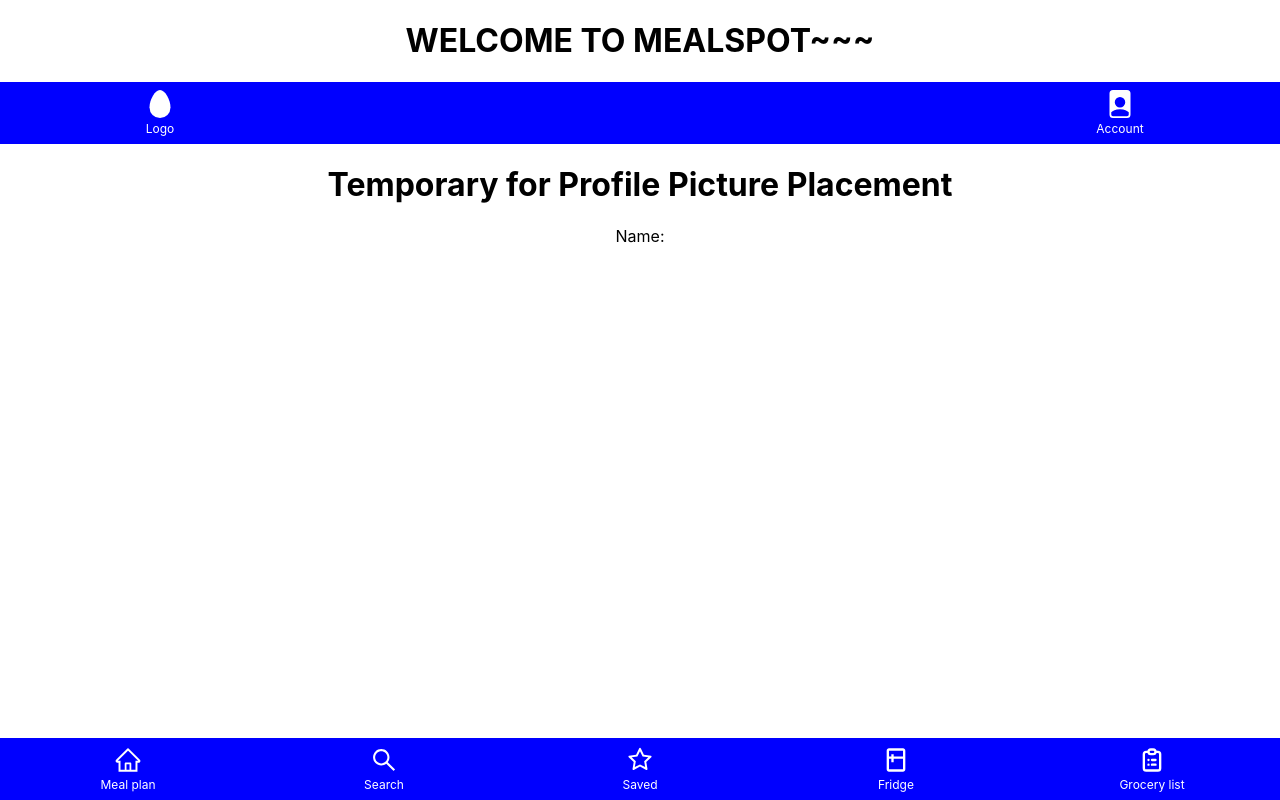
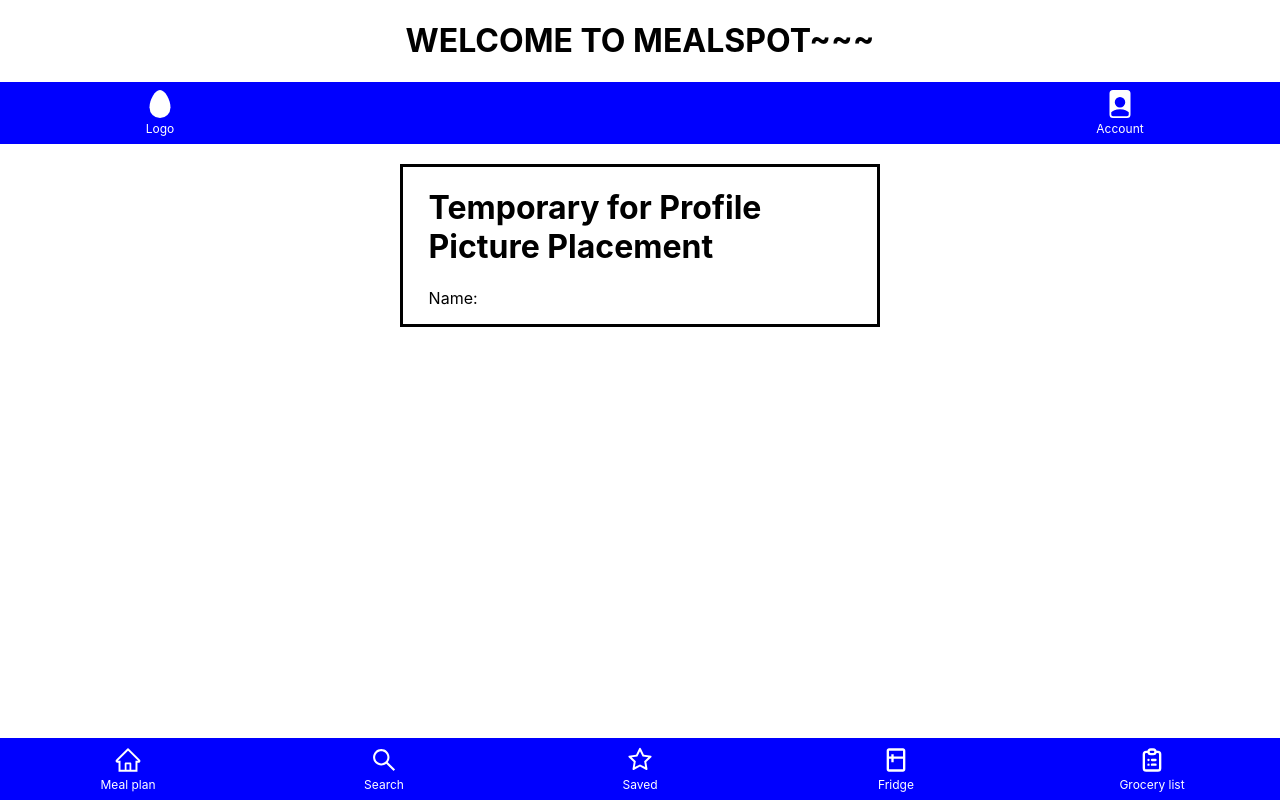
Before and after one commit to agiledev-students-spring2023/final-project-mealspot, a React (Create React App) app in the folder front-end/: page /account in a window 1280 px wide. Built offline with nearby package versions, Linux system fonts and the light colour scheme.

Commit message:
added css to account

```diff
--- a/front-end/src/components/Account.css
+++ b/front-end/src/components/Account.css
@@ -1,3 +1,23 @@
+.profilepic {
+    text-align: center;
+    border-style: none;
+    background-color: lightgray;
+    max-width: 480px;
+    width: 20%;
+    height: auto;
+    display: block;
+    margin:20px auto;
+    padding-top: 2%;
+    padding-bottom: 2%;
+}
 .Account {
-    text-align: center;
+    border-style: solid;
+    text-align: left;
+    max-width: 480px;
+	width: 100%;
+	height: auto;
+    display: block;
+    margin:20px auto;
+    padding-left: 2%;
+
 }
```
